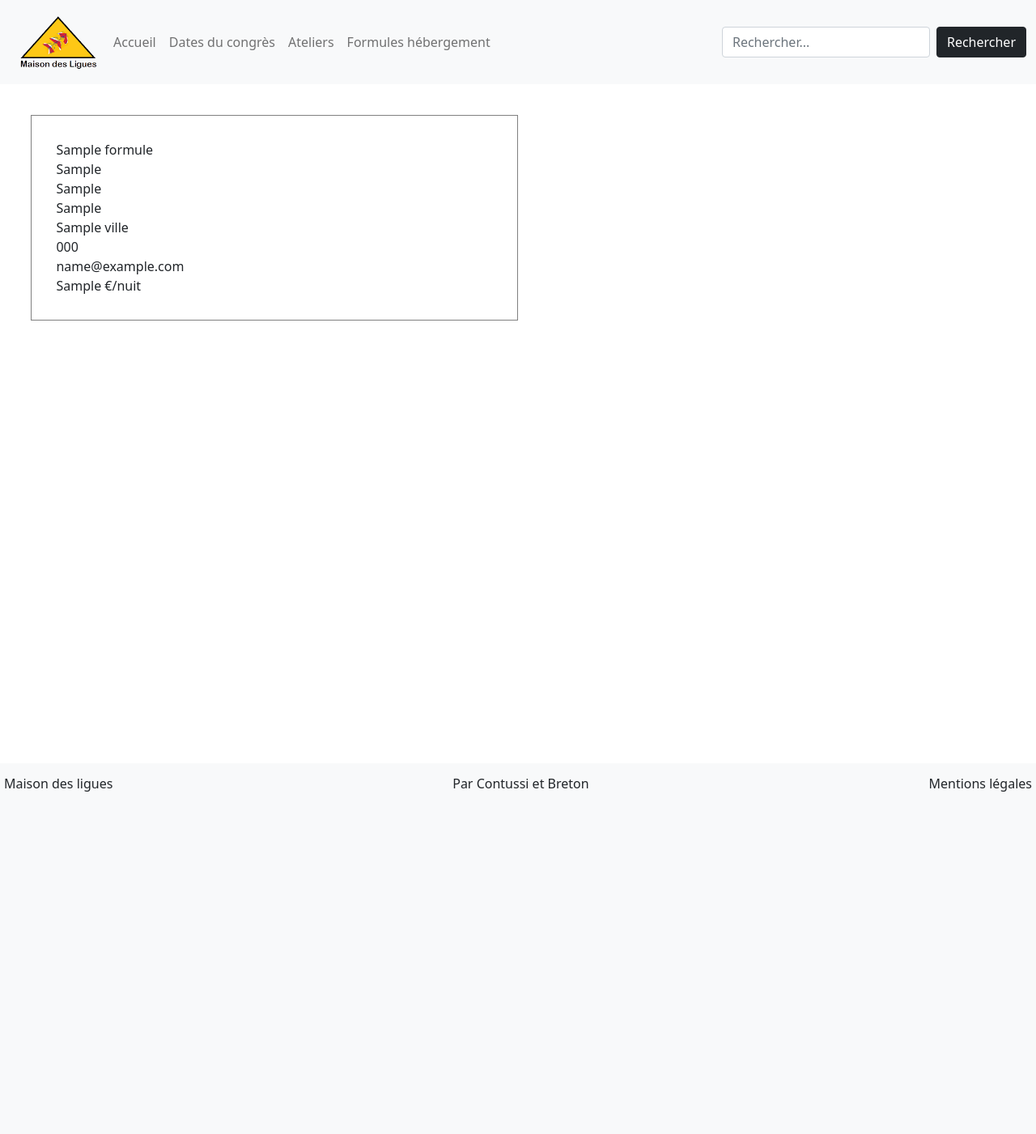
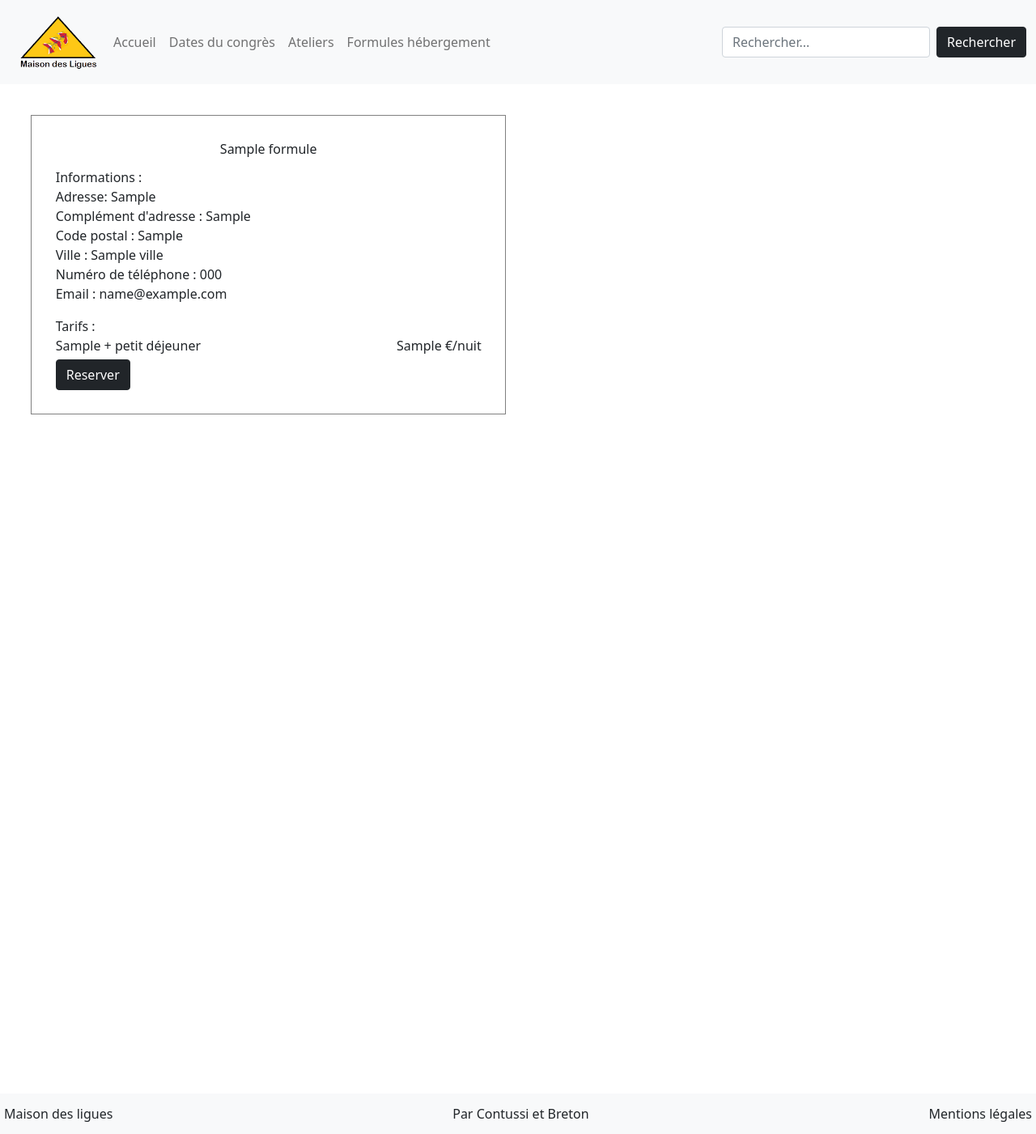
Before and after one commit to AlexContussi/MaisonDLigues, a Symfony app: template templates/formules.html.twig in a window 1280 px wide. Shown: the whole page at 81% size. Before the commit the page ends 978 px from the top, so only its background shows below. Run offline with Twig, Linux system fonts and the light colour scheme; the template is opened without the code that fills it: most values are stand-ins (such as "Sample title", 1, 10 or a date in 2020); some libraries are stand-ins or nearby versions.

Commit message:
Update formules.html.twig

```diff
--- a/templates/formules.html.twig
+++ b/templates/formules.html.twig
@@ -7,6 +7,7 @@
     grid-template-rows :repeat(3,1fr);
     grid-template-columns :repeat(2,1fr);
     margin: 3%;
+    gap:30px;
 }
 .gridFormules div {
 
@@ -16,22 +17,45 @@
     padding: 5%;
 }
 
+.tarif{
+    display: flex;
+    flex-direction: row;
+    justify-content: space-between;
+}
+.titleFormule{
+    text-align: center;
+}
+.subtitleFormule{
+    padding-top: 2%;
+    padding-bottom: 1%;
+}
 
 </style>
 
 <div class="gridFormules">
     {% for formule in formulesData %}
         <div class="noSelected">
-            <div>{{formule.nom}}</div>
-            <div>{{formule.adresse1}}</div>
-            <div>{{formule.adresse2}}</div>
-            <div>{{formule.cp}}</div>
-            <div>{{formule.ville}}</div>
-            <div>{{formule.tel}}</div>
-            <div>{{formule.mail}}</div>
+            <div class="titleFormule">{{formule.nom}}</div>
+            <div class="subtitleFormule">Informations :
+                <div>Adresse: {{formule.adresse1}}
+                </div>
+                {% if formule.adresse2 != null %}
+                <div>Complément d'adresse : {{formule.adresse2}}</div>
+                {% endif %}
+                <div>Code postal : {{formule.cp}}</div>
+                <div>Ville : {{formule.ville}}</div>
+                <div>Numéro de téléphone : {{formule.tel}}</div>
+                <div>Email : {{formule.mail}}</div>
+            </div>
+            <div class="subtitleFormule">Tarifs :
             {% for tarif in formule.tarifs %}
-                <div>{{tarif.tarifNuite}} €/nuit</div>
+                <div class="tarif">
+                    <div>{{tarif.categorie.libelleCategorie}} + petit déjeuner </div>
+                    <div>{{tarif.tarifNuite}} €/nuit</div>
+                </div>
             {% endfor %}
+            </div>
+            <button class="btn btn-dark" type="button">Reserver</button>
         </div>
     {% endfor %}
 </div>
```
